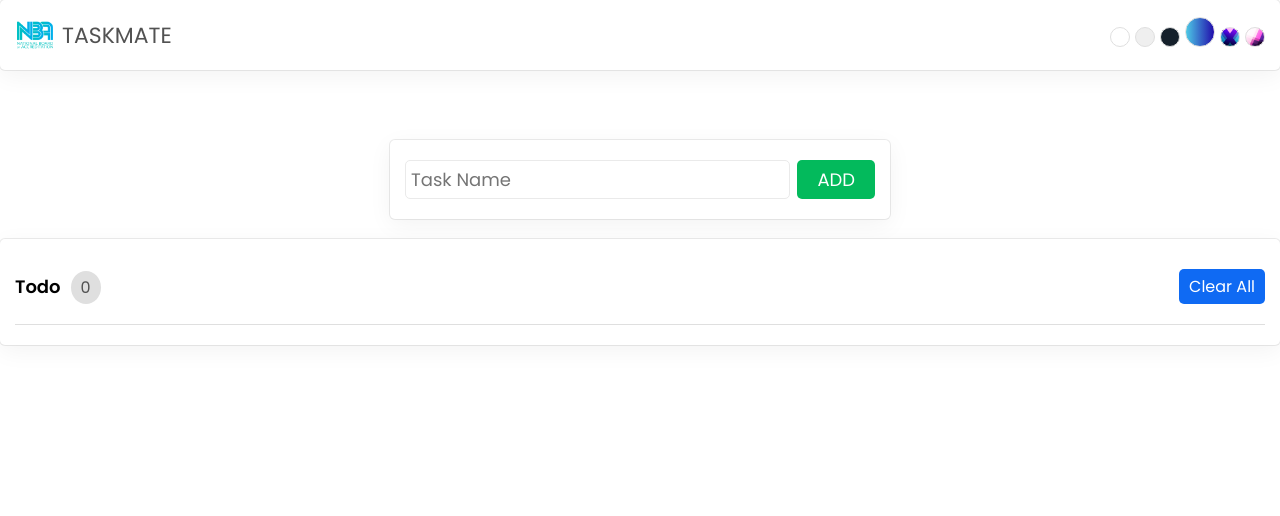
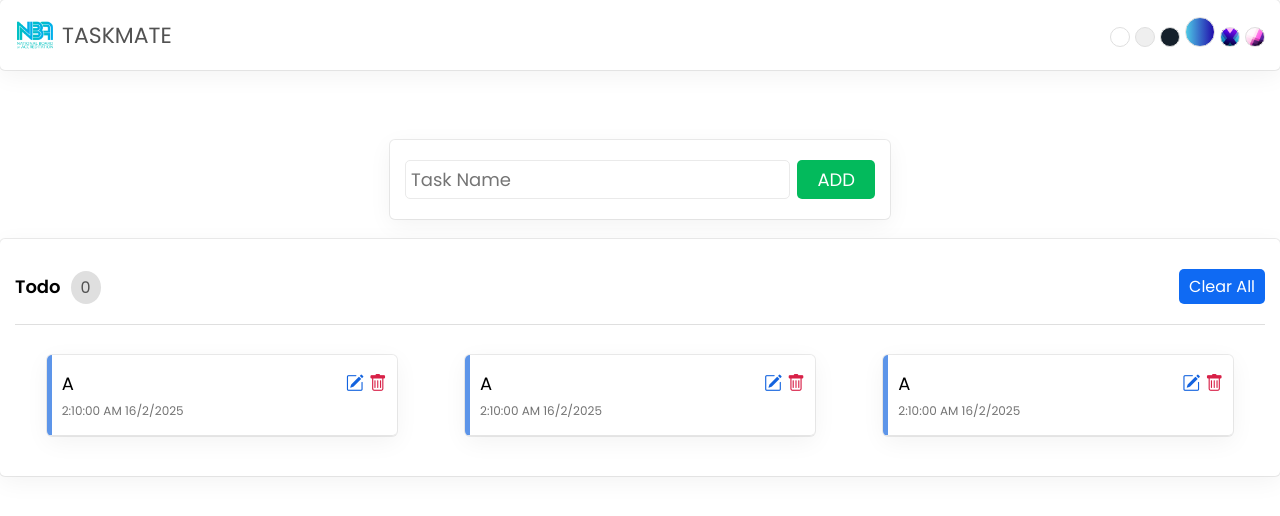
Before and after one commit to KEERTHIAANAND/Taskmate-Project, a React (Create React App) app: page / in a window 1280 px wide. Shown: the top 516 px of the page. Built offline with nearby package versions, Linux system fonts and the light colour scheme.

Commit message:
ShowTask updated

```diff
--- a/src/components/ShowTask.js
+++ b/src/components/ShowTask.js
@@ -1,4 +1,9 @@
 export const ShowTask = () => {
+  const tasks=[
+    {id:1000, Name: "Task 1", time: "2:10:00 AM 16/2/2025"},
+    {id:1000, Name: "Task 1", time: "2:10:00 AM 16/2/2025"},
+    {id:1000, Name: "Task 1", time: "2:10:00 AM 16/2/2025"},
+  ]
   return (
     <section className="showTask">
         <div className="head">
@@ -8,6 +13,18 @@ export const ShowTask = () => {
             </div>
             <button className="clearAll">Clear All</button>
         </div>
+        <ul>
+          {tasks.map((task) => (
+            <li>
+            <p>
+              <span className="name">{task.name} A</span>
+              <span className="time">{task.time}</span>
+            </p>
+            <i className="bi bi-pencil-square"></i>
+            <i className="bi bi-trash"></i>
+          </li>
+          ))}
+        </ul>
     </section>
   )
 }
```
